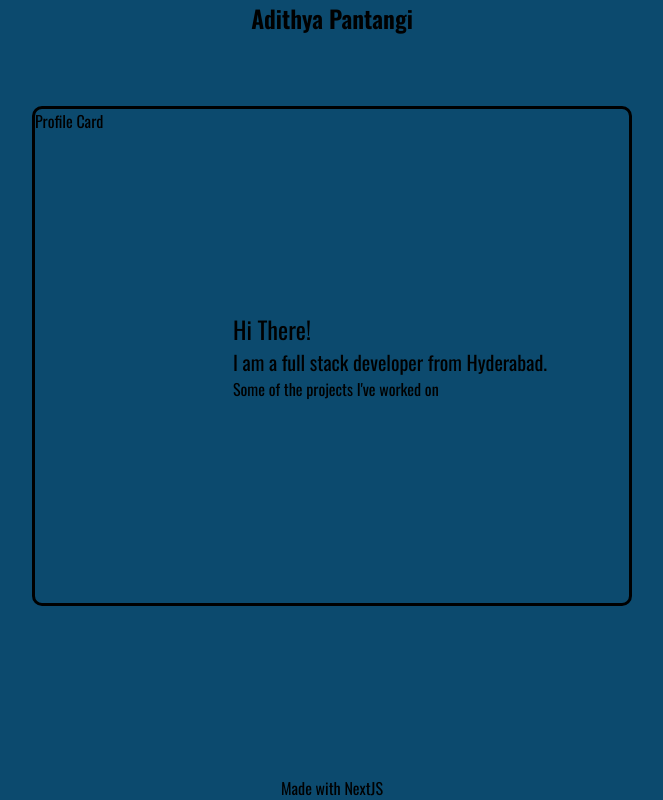
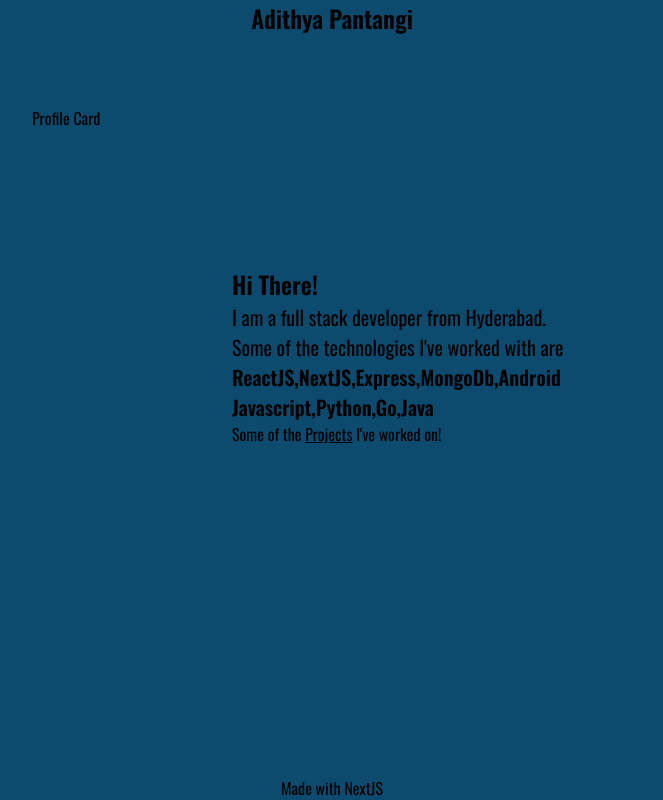
Before and after one commit to Adi343/adithya, a Next.js app: page / in a window 1280 px wide. Shown: the whole page, without its empty margins (308-971 px from the left). Built offline with nearby package versions, Linux system fonts and the light colour scheme.

Commit message:
Finished About me section and added Link to projects page

```diff
--- a/pages/index.js
+++ b/pages/index.js
@@ -1,3 +1,5 @@
+import Link from "next/link";
+
 export default function Home() {
   return (
     <main>
@@ -22,7 +24,7 @@ export default function Home() {
             height: "500px",
             marginBottom: "100px",
             borderRadius: "10px",
-            border: "3px solid black",
+            // border: "3px solid black",
           }}
         >
           <div style={{ flex: 1.5 }}>
@@ -40,12 +42,33 @@ export default function Home() {
               // backgroundColor: "whitesmoke",
             }}
           >
-            <span style={{ fontSize: "1.5rem" }}>{`Hi There! `} </span>
+            <span style={{ fontSize: "1.5rem", fontWeight: "600" }}>
+              {`Hi There! `}{" "}
+            </span>
             <span
               style={{ fontSize: "1.25rem" }}
             >{`I am a full stack developer from Hyderabad.`}</span>
 
-            <span>{`Some of the projects I've worked on`}</span>
+            <span
+              style={{ fontSize: "1.25rem" }}
+            >{`Some of the technologies I've worked with are `}</span>
+
+            <span
+              style={{ fontSize: "1.25rem", fontWeight: "600" }}
+            >{`ReactJS,NextJS,Express,MongoDb,Android`}</span>
+            <span
+              style={{ fontSize: "1.25rem", fontWeight: "600" }}
+            >{`Javascript,Python,Go,Java`}</span>
+
+            <span>
+              {`Some of the `}{" "}
+              <Link href="/projects">
+                <a>
+                  <span style={{ textDecoration: "underline" }}>Projects</span>
+                </a>
+              </Link>
+              {` I've worked on!`}
+            </span>
           </div>
         </div>
         <span>Made with NextJS</span>
--- /dev/null
+++ b/pages/projects.js
@@ -0,0 +1,3 @@
+export default function projects() {
+  return <div>Projects</div>;
+}
```
